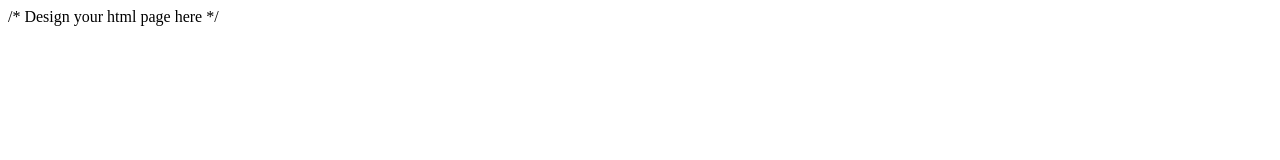
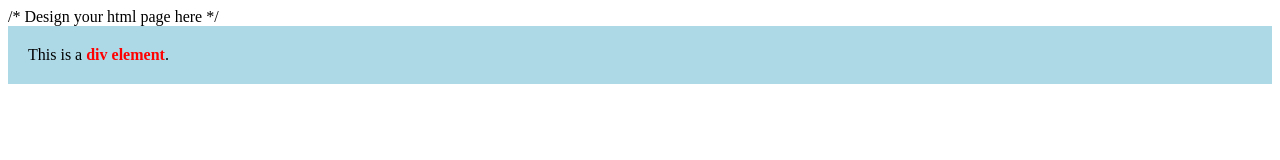
Before and after one commit to naveenkumarhh5557-maker/Program-4, a website: page index.html in a window 1280 px wide. Drawn offline with Linux system fonts and the light colour scheme.

Commit message:
Update index.html

```diff
--- a/index.html
+++ b/index.html
@@ -19,3 +19,25 @@
 
 </body>
 </html>
+<!DOCTYPE html>
+<html>
+<head>
+<style>
+div {
+    background-color: lightblue;
+    padding: 20px;
+}
+span {
+    color: red;
+    font-weight: bold;
+}
+</style>
+</head>
+<body>
+
+<div>
+    This is a <span>div element</span>.
+</div>
+
+</body>
+</html>
```
